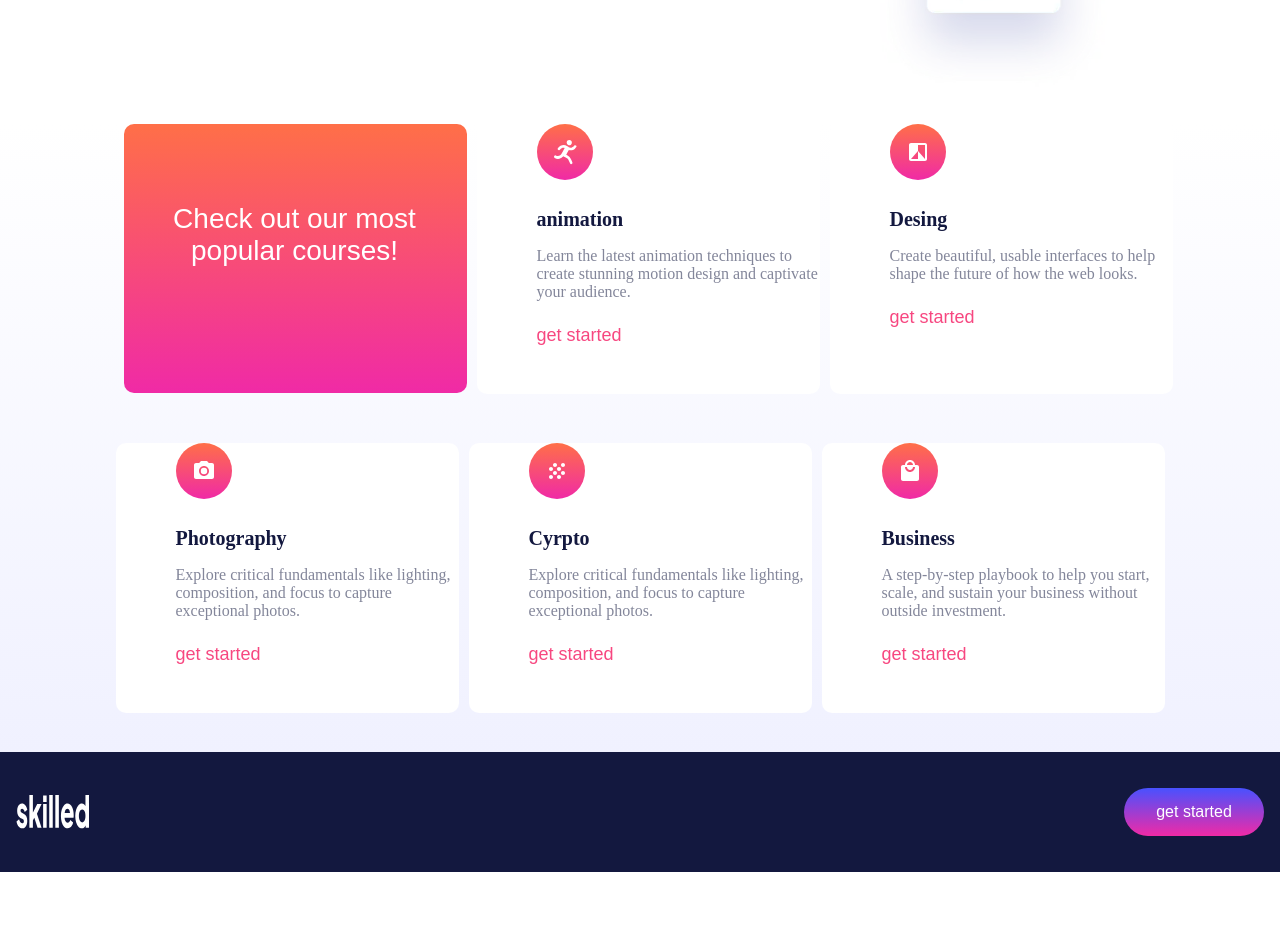
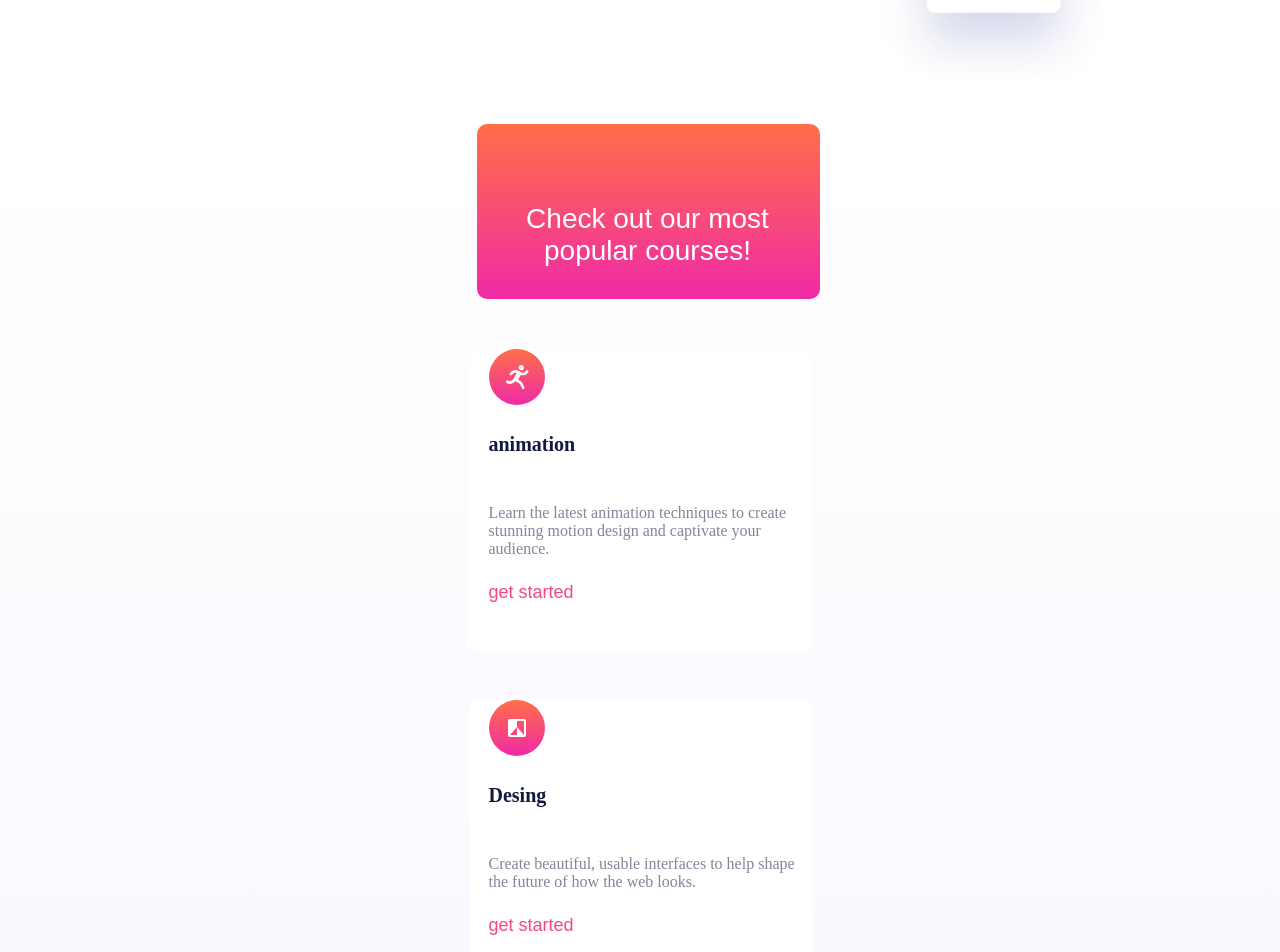
Before and after one commit to Kozashvili/elearing-landing-page-, a plain HTML site: page index.html in a window 1280 px wide. Shown: the part 475-1427 px from the top of the page. Before the commit the page ends 1347 px from the top, so only its background shows below. Drawn offline with Linux system fonts and the light colour scheme.

Commit message:
first commit

```diff
--- a/css.css
+++ b/css.css
@@ -66,6 +66,10 @@ body {
 #maindiv {
     background-image: linear-gradient(180deg, #FFFFFF 0%, #F0F1FF 100%);
     row-gap: 40px;
+    display: flex;
+    flex-direction: column;
+    align-items: center;
+    padding-bottom: 1px;
     width: 100%;
 }
 #but2{
@@ -97,7 +101,6 @@ body {
 }
 .kingdiv {
     width: 343px;
-    padding-left: 16px;
     background-color: white;
     border-radius: 10px;
     margin-bottom: 39px;
@@ -106,9 +109,8 @@ body {
 .kingimg {
     width: 56px;
     height: 56px;
-    display: inline-block;
-    margin-left: 44px;
     margin-bottom: 24px;
+    margin-left: 20px;
     transform: translateY (-25px);
 }
 
@@ -116,21 +118,22 @@ body {
     color: rgba(19, 24, 63, 1);
     font-size: 20px;
     margin-bottom: 16px;
-    margin-left: 44px;
+    margin-bottom: 48px;
+    margin-left: 20px;
 }
 .kingp {
     font-size: 16px;
     color: rgba(131, 134, 154, 1);
     margin-bottom: 24px;
-    margin-left: 44px;
+    margin-left: 20px;
 }
 .kingbut {
     border: none;
     background: none;
     color: rgba(247, 71, 128, 1);
     font-size: 18px;
-    margin-left: 44px;
     margin-bottom: 48px;
+    margin-left: 20px;
 }
 #lastdiv{
     display: flex;
@@ -182,6 +185,7 @@ font-size: 16px;
     #maindiv {
         margin-top: -150px;
         width: auto;
+        padding-bottom: 30px;
     }
     #maindiv {
         display: flex;
```
